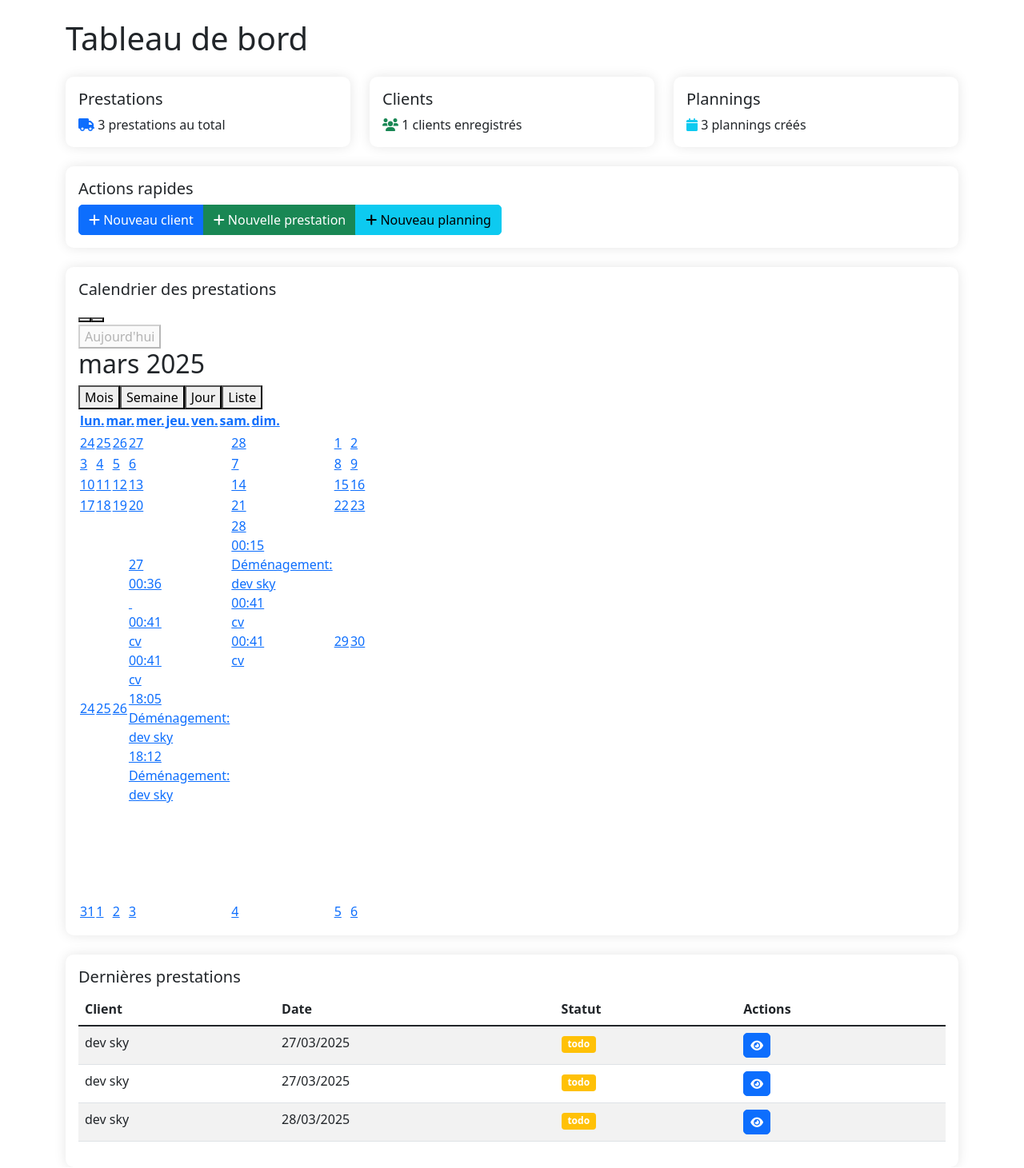
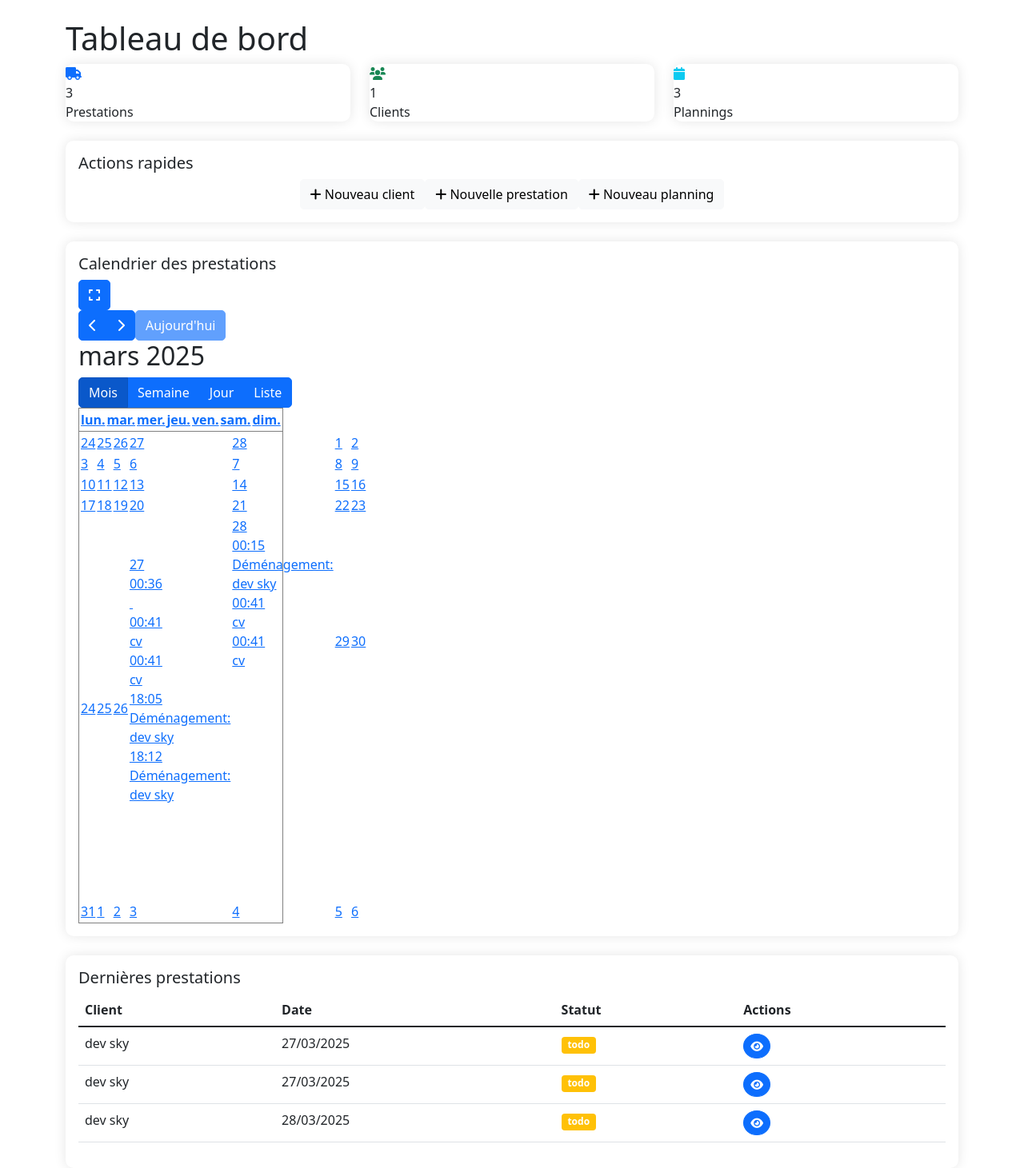
Before and after one commit to solver492/cavaliver-app, a Flask app: page /dashboard in a window 1280 px wide. Shown: the part 56-1517 px from the top of the page at 80% size. Before the commit the page ends 1484 px from the top, so only its background shows below. Run offline with Flask 2, Linux system fonts and the light colour scheme; a user stored in the database is signed in; data comes from the database, SQL or seed files in the repository; lists and menus that the app fills with data are empty; some libraries are stand-ins or nearby versions.

Commit message:
Améliorer l'interface du tableau de bord avec un design HD professionnel et ajouter la fonctionnalité plein écran au calendrier

```diff
--- a/templates/base.html
+++ b/templates/base.html
@@ -125,10 +125,10 @@
     {% block content %}{% endblock %}
 
     <!-- Bootstrap Bundle with Popper -->
+    {% block scripts %}
+    <script src="https://code.jquery.com/jquery-3.6.0.min.js"></script>
     <script src="https://cdn.jsdelivr.net/npm/bootstrap@5.1.3/dist/js/bootstrap.bundle.min.js"></script>
-
-    <!-- Additional scripts -->
-    {% block scripts %}{% endblock %}
+    {% endblock %}
 
     <!-- Global script -->
     <script>
--- a/templates/dashboard.html
+++ b/templates/dashboard.html
@@ -7,105 +7,224 @@
 <link href="https://cdn.jsdelivr.net/npm/fullcalendar@5.10.1/main.min.css" rel="stylesheet">
 <style>
 /* Styles généraux */
+body {
+    background-color: #f8f9fa;
+}
 .dashboard-container {
+    padding: 2rem;
+}
+.section-title {
+    font-size: 1.5rem;
+    font-weight: 700;
+    color: #343a40;
+    margin-bottom: 1.5rem;
+    padding-bottom: 0.75rem;
+    border-bottom: 2px solid #e9ecef;
+}
+.card {
+    border: none;
+    border-radius: 10px;
+    box-shadow: 0 0.125rem 0.5rem rgba(0, 0, 0, 0.05);
+    transition: transform 0.2s, box-shadow 0.2s;
+    margin-bottom: 1.5rem;
+    background-color: #ffffff;
+}
+.card:hover {
+    transform: translateY(-5px);
+    box-shadow: 0 0.5rem 1rem rgba(0, 0, 0, 0.1);
+}
+.card-body {
     padding: 1.5rem;
+}
+.card-title {
+    font-size: 1.1rem;
+    font-weight: 600;
+    color: #343a40;
+    margin-bottom: 1rem;
 }
 
 /* Cartes de statistiques */
 .stats-card {
-    transition: transform 0.2s;
-    margin-bottom: 1rem;
-}
-.stats-card:hover {
-    transform: translateY(-5px);
-}
-.stats-card .card-body {
+    text-align: center;
     padding: 1.25rem;
 }
-.stats-card .card-title {
-    font-size: 0.9rem;
+.stats-card .icon {
+    font-size: 2rem;
+    margin-bottom: 1rem;
+    color: #4e73df;
+}
+.stats-card .count {
+    font-size: 2.5rem;
+    font-weight: bold;
     margin-bottom: 0.5rem;
+    color: #343a40;
 }
-.stats-card .display-4 {
-    font-size: 2rem;
-    font-weight: bold;
+.stats-card .label {
+    font-size: 1rem;
+    color: #6c757d;
+}
+
+/* Actions rapides */
+.actions-card {
+    background: linear-gradient(45deg, #4e73df, #36b9cc);
+    color: white;
+}
+.actions-card .card-title {
+    color: white;
+    opacity: 0.9;
+}
+.actions-card .btn {
+    transition: all 0.3s;
+    margin: 0.3rem;
+    border-radius: 30px;
+    font-weight: 500;
+    padding: 0.5rem 1.5rem;
+    box-shadow: 0 2px 5px rgba(0, 0, 0, 0.1);
+    border: none;
+}
+.actions-card .btn:hover {
+    transform: translateY(-2px);
+    box-shadow: 0 5px 10px rgba(0, 0, 0, 0.2);
+}
+.actions-card .btn-light {
+    color: #4e73df;
+    background-color: white;
+}
+
+/* Calendrier */
+.calendar-container {
+    position: relative;
+    transition: all 0.3s ease;
+}
+.calendar-controls {
+    position: absolute;
+    top: 1rem;
+    right: 1rem;
+    z-index: 10;
+}
+.calendar-controls .btn {
+    width: 40px;
+    height: 40px;
+    border-radius: 50%;
+    padding: 0;
+    display: flex;
+    align-items: center;
+    justify-content: center;
+    margin-left: 0.5rem;
+    box-shadow: 0 2px 5px rgba(0, 0, 0, 0.1);
+}
+#calendar {
+    margin-top: 20px;
+    margin-bottom: 30px;
+    height: 650px;
+    transition: all 0.3s ease;
+}
+.calendar-fullscreen {
+    position: fixed;
+    top: 0;
+    left: 0;
+    right: 0;
+    bottom: 0;
+    z-index: 9999;
+    background: white;
+    padding: 20px;
+    height: 100vh !important;
+    overflow-y: auto;
+}
+.fc-event {
+    cursor: pointer;
+    border-radius: 6px;
+    box-shadow: 0 2px 4px rgba(0, 0, 0, 0.05);
+}
+.fc-event-title {
+    font-weight: 600;
+    padding: 4px 8px;
+}
+.fc-toolbar-title {
+    font-size: 1.5rem !important;
+    font-weight: 700 !important;
+}
+.fc .fc-button {
+    border-radius: 30px;
+    padding: 0.4rem 1rem;
+    font-weight: 500;
+    text-transform: none;
+}
+.fc .fc-button-primary {
+    background: #4e73df;
+    border-color: #4e73df;
+}
+.fc .fc-button-primary:hover {
+    background: #375bce;
+    border-color: #375bce;
 }
 
 /* Tableau des prestations récentes */
-.recent-prestations {
-    margin-top: 1.5rem;
-    box-shadow: 0 0.125rem 0.25rem rgba(0,0,0,0.075);
-    border-radius: 0.5rem;
+.table {
+    border-collapse: separate;
+    border-spacing: 0;
+    width: 100%;
 }
-.recent-prestations .table {
-    margin-bottom: 0;
+.table thead th {
+    background-color: #f8f9fa;
+    color: #6c757d;
+    font-weight: 600;
+    border: none;
+    padding: 1rem;
+    font-size: 0.9rem;
+    text-transform: uppercase;
+    letter-spacing: 0.05rem;
 }
-.recent-prestations th {
-    background-color: #f8f9fa;
-    border-bottom: 2px solid #dee2e6;
+.table tbody td {
+    vertical-align: middle;
+    padding: 1rem;
+    border-top: 1px solid #e9ecef;
+    color: #495057;
 }
-.recent-prestations td {
-    vertical-align: middle;
-    padding: 0.75rem;
+.table-hover tbody tr:hover {
+    background-color: rgba(78, 115, 223, 0.05);
 }
-.recent-prestations .btn-group {
-    white-space: nowrap;
-}
-
-/* Style pour le calendrier */
-#calendar {
-    margin-top: 20px;
-    margin-bottom: 30px;
-    height: 600px;
-}
-.fc-event {
-    cursor: pointer;
-}
-.fc-event-title {
-    font-weight: bold;
+.badge {
+    padding: 0.5rem 0.75rem;
+    font-weight: 500;
+    border-radius: 30px;
 }
 </style>
 {% endblock %}
 
 {% block content %}
-<div class="container">
-    <h1 class="mb-4">Tableau de bord</h1>
+<div class="container dashboard-container">
+    <h1 class="section-title">Tableau de bord</h1>
 
     <div class="row">
         <!-- Statistiques -->
         <div class="col-md-4 mb-4">
-            <div class="card">
-                <div class="card-body">
-                    <h5 class="card-title">Prestations</h5>
-                    <p class="card-text">
-                        <i class="fas fa-truck text-primary"></i>
-                        {{ prestations_count }} prestations au total
-                    </p>
+            <div class="card stats-card">
+                <div class="icon">
+                    <i class="fas fa-truck text-primary"></i>
                 </div>
+                <div class="count">{{ prestations_count }}</div>
+                <div class="label">Prestations</div>
             </div>
         </div>
 
         <div class="col-md-4 mb-4">
-            <div class="card">
-                <div class="card-body">
-                    <h5 class="card-title">Clients</h5>
-                    <p class="card-text">
-                        <i class="fas fa-users text-success"></i>
-                        {{ clients_count }} clients enregistrés
-                    </p>
+            <div class="card stats-card">
+                <div class="icon">
+                    <i class="fas fa-users text-success"></i>
                 </div>
+                <div class="count">{{ clients_count }}</div>
+                <div class="label">Clients</div>
             </div>
         </div>
 
         <div class="col-md-4 mb-4">
-            <div class="card">
-                <div class="card-body">
-                    <h5 class="card-title">Plannings</h5>
-                    <p class="card-text">
-                        <i class="fas fa-calendar text-info"></i>
-                        {{ plannings_count }} plannings créés
-                    </p>
+            <div class="card stats-card">
+                <div class="icon">
+                    <i class="fas fa-calendar text-info"></i>
                 </div>
+                <div class="count">{{ plannings_count }}</div>
+                <div class="label">Plannings</div>
             </div>
         </div>
     </div>
@@ -113,17 +232,17 @@
     <!-- Actions rapides -->
     <div class="row mb-4">
         <div class="col-12">
-            <div class="card">
+            <div class="card actions-card">
                 <div class="card-body">
                     <h5 class="card-title">Actions rapides</h5>
-                    <div class="btn-group">
-                        <a href="{{ url_for('client_add') }}" class="btn btn-primary">
+                    <div class="d-flex flex-wrap justify-content-center">
+                        <a href="{{ url_for('client_add') }}" class="btn btn-light">
                             <i class="fas fa-plus"></i> Nouveau client
                         </a>
-                        <a href="{{ url_for('prestation_add') }}" class="btn btn-success">
+                        <a href="{{ url_for('prestation_add') }}" class="btn btn-light">
                             <i class="fas fa-plus"></i> Nouvelle prestation
                         </a>
-                        <a href="{{ url_for('planning_add') }}" class="btn btn-info">
+                        <a href="{{ url_for('planning_add') }}" class="btn btn-light">
                             <i class="fas fa-plus"></i> Nouveau planning
                         </a>
                     </div>
@@ -138,7 +257,14 @@
             <div class="card">
                 <div class="card-body">
                     <h5 class="card-title">Calendrier des prestations</h5>
-                    <div id="calendar"></div>
+                    <div class="calendar-container">
+                        <div class="calendar-controls">
+                            <button class="btn btn-primary" id="toggle-fullscreen">
+                                <i class="fas fa-expand"></i>
+                            </button>
+                        </div>
+                        <div id="calendar"></div>
+                    </div>
                 </div>
             </div>
         </div>
@@ -151,7 +277,7 @@
                 <div class="card-body">
                     <h5 class="card-title">Dernières prestations</h5>
                     <div class="table-responsive">
-                        <table class="table table-striped">
+                        <table class="table table-hover">
                             <thead>
                                 <tr>
                                     <th>Client</th>
@@ -171,7 +297,7 @@
                                         </span>
                                     </td>
                                     <td>
-                                        <a href="{{ url_for('prestation_edit', id=prestation.id) }}" class="btn btn-sm btn-primary">
+                                        <a href="{{ url_for('prestation_edit', id=prestation.id) }}" class="btn btn-sm btn-primary rounded-circle">
                                             <i class="fas fa-eye"></i>
                                         </a>
                                     </td>
@@ -193,9 +319,27 @@
 <script src="https://cdn.jsdelivr.net/npm/fullcalendar@5.10.1/locales/fr.js"></script>
 <script>
     document.addEventListener('DOMContentLoaded', function() {
-        var calendarEl = document.getElementById('calendar');
+        // Gestion du calendrier plein écran
+        const calendarEl = document.getElementById('calendar');
+        const toggleBtn = document.getElementById('toggle-fullscreen');
+        let isFullScreen = false;
 
-        var calendar = new FullCalendar.Calendar(calendarEl, {
+        toggleBtn.addEventListener('click', function() {
+            isFullScreen = !isFullScreen;
+
+            if (isFullScreen) {
+                calendarEl.classList.add('calendar-fullscreen');
+                toggleBtn.innerHTML = '<i class="fas fa-compress"></i>';
+                calendar.updateSize();
+            } else {
+                calendarEl.classList.remove('calendar-fullscreen');
+                toggleBtn.innerHTML = '<i class="fas fa-expand"></i>';
+                calendar.updateSize();
+            }
+        });
+
+        // Initialisation du calendrier
+        const calendar = new FullCalendar.Calendar(calendarEl, {
             locale: 'fr',
             initialView: 'dayGridMonth',
             headerToolbar: {
@@ -223,7 +367,15 @@
                 }
             },
             dayMaxEvents: true,
-            height: 'auto'
+            height: 'auto',
+            themeSystem: 'bootstrap',
+            // Rendus améliorés
+            eventDidMount: function(info) {
+                // Ajouter tooltip avec description
+                if (info.event.extendedProps.description) {
+                    $(info.el).attr('title', info.event.extendedProps.description);
+                }
+            }
         });
 
         calendar.render();
```
